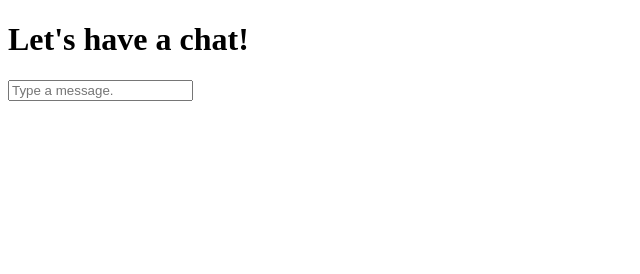
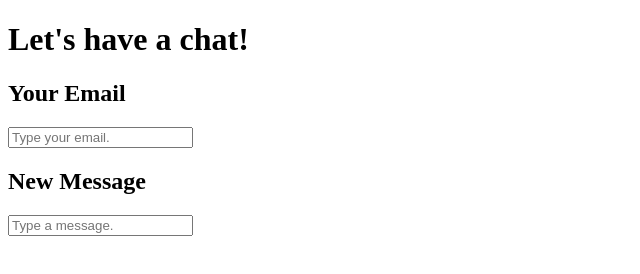
Before and after one commit to seedtree-henry/chat-app-webpack, a website built with webpack: page src/index.html in a window 1280 px wide. Shown: the whole page, without its empty margins (0-640 px from the left). Built offline with nearby package versions, Linux system fonts and the light colour scheme; files whose address does not match are found by name.

Commit message:
html - email form

```diff
--- a/src/index.html
+++ b/src/index.html
@@ -14,10 +14,21 @@
     <ul class="messagesList">
 
     </ul>
-    <!-- Form - submit a message -->
-    <form class="newMessageForm">
-        <input type="text" placeholder="Type a message.">
-    </form>
+    <!-- Email Section -->
+    <div class="emailSection">
+        <h2>Your Email</h2>
+        <form class="newEmailForm">
+            <input type="text" placeholder="Type your email.">
+        </form>
+    </div>
+    <!-- Message Section -->
+    <div class="messageSection">
+        <h2>New Message</h2>
+        <form class="newMessageForm">
+            <input type="text" placeholder="Type a message.">
+        </form>
+    </div>
+
 </body>
 
 </html>
--- a/src/index.js
+++ b/src/index.js
@@ -6,6 +6,7 @@ var socket = openSocket("http://localhost:5220");
 var messagesUlTag = document.querySelector(".messagesList");
 var messageFormTag = document.querySelector(".newMessageForm");
 var messageInputTag = messageFormTag.querySelector("input");
+
 
 messageFormTag.addEventListener("submit", submitMessage);
 
```
